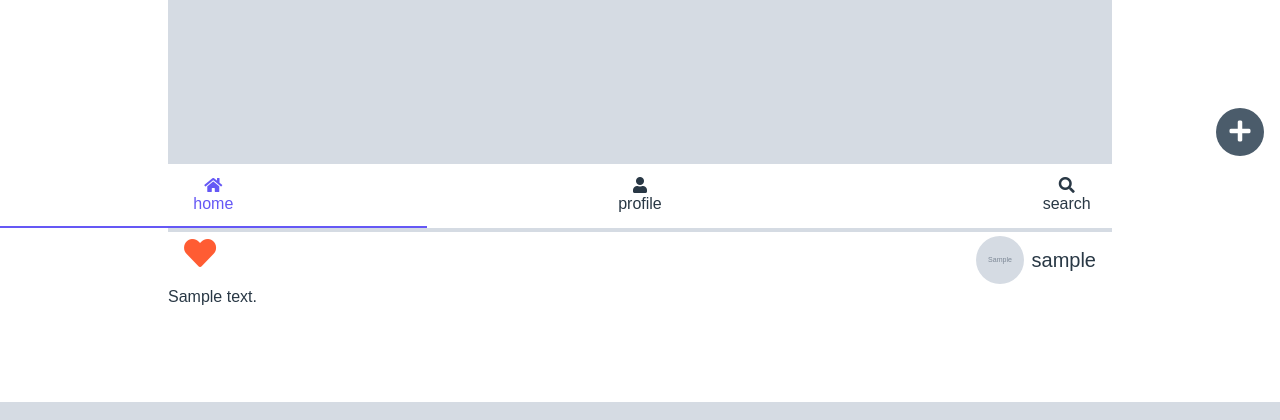
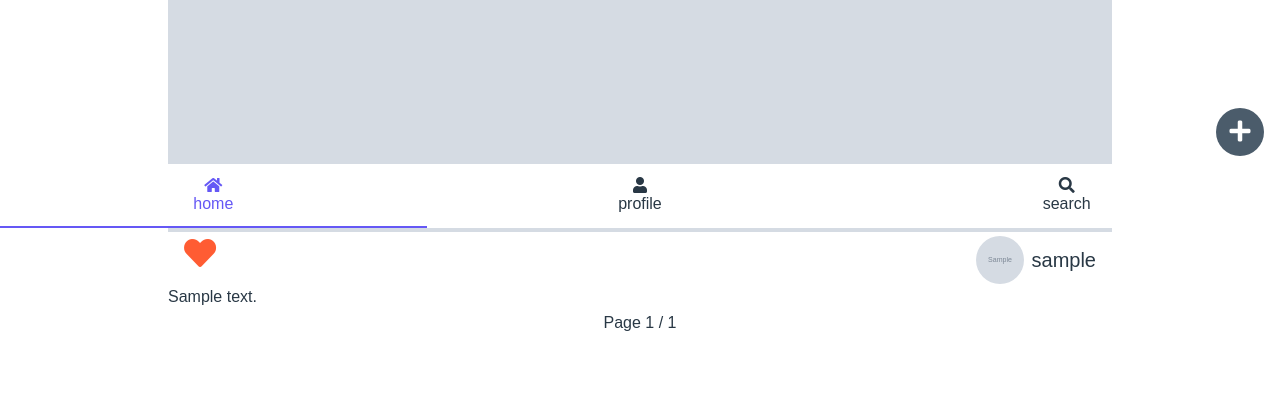
Before and after one commit to BeEngineer-Organization/BeEngram, a Django app: page /home/ in a window 1280 px wide. Shown: the part 572-992 px from the top of the page. Run offline with Django 4.2, Linux system fonts and the light colour scheme; a user stored in the database is signed in; tables that the repository leaves empty hold one stand-in row (values such as "Sample post"); grey boxes marked "Sample" are stand-in pictures.

Commit message:
add pagination

```diff
--- a/main/static/main/css/style.css
+++ b/main/static/main/css/style.css
@@ -217,6 +217,10 @@ body {
     margin: 0;
 }
 
+.pagination {
+    text-align: center;
+}
+
 .post-list {
     list-style: none;
     width: 100%;
@@ -391,7 +395,6 @@ body {
 
 .profile__icon {
     display: flex;
-    justify-content: center;
     align-items: center;
 }
 
--- a/main/templates/main/follow_list.html
+++ b/main/templates/main/follow_list.html
@@ -37,6 +37,7 @@
     </li>
     {% endfor %}
 </ul>
+{% include "main/pagination.html" %}
 {% endblock %}
 
 {% block footer %}{% include "main/footer.html" with current="profile" %}{% endblock %}
--- /dev/null
+++ b/main/templates/main/pagination.html
@@ -0,0 +1,9 @@
+{% load queryparams %}<div class="pagination">
+    {% if page_obj.has_previous %}
+    <a href="?{% update_queryparams page=page_obj.previous_page_number %}">前</a>
+    {% endif %}
+    <span class="pagination__current">Page {{ page_obj.number }} / {{ page_obj.paginator.num_pages }}</span>
+    {% if page_obj.has_next %}
+    <a href="?{% update_queryparams page=page_obj.next_page_number %}">次</a>
+    {% endif %}
+</div>
--- a/main/templates/main/post_list.html
+++ b/main/templates/main/post_list.html
@@ -59,6 +59,7 @@
     </li>
     {% endfor %}
 </ul>
+{% include "main/pagination.html" %}
 {% endblock %}
 
 {% block footer %}{% include "main/footer.html" with has_floating_button=True %}{% endblock %}
--- a/main/templates/main/search.html
+++ b/main/templates/main/search.html
@@ -91,6 +91,7 @@
     {% endfor %}
 </ul>
 {% endif %}
+{% include "main/pagination.html" %}
 {% endblock %}
 
 {% block footer %}{% include "main/footer.html" with current="search" has_floating_button=True %}{% endblock %}
--- a/main/views.py
+++ b/main/views.py
@@ -162,8 +162,7 @@ class ProfileView(LoginRequiredMixin, FollowMixin, DetailView):
 
     def get_queryset(self):
         queryset = (
-            User.objects
-            .filter(pk=self.kwargs["pk"])
+            User.objects.filter(pk=self.kwargs["pk"])
             .prefetch_related("posts", "like")
             .annotate(
                 Count("posts", distinct=True),
@@ -172,7 +171,9 @@ class ProfileView(LoginRequiredMixin, FollowMixin, DetailView):
             )
         )
         if self.kwargs["pk"] != self.request.user.pk:
-            follow_list = self.request.user.follow.all().values_list("id", flat=True)
+            follow_list = self.request.user.follow.all().values_list(
+                "id", flat=True
+            )
             queryset = queryset.annotate(
                 is_follow=Case(
                     When(id__in=follow_list, then=True),
@@ -185,6 +186,7 @@ class ProfileView(LoginRequiredMixin, FollowMixin, DetailView):
 class FollowListView(LoginRequiredMixin, FollowMixin, ListView):
     template_name = "main/follow_list.html"
     ordering = ("username",)
+    paginate_by = 20
 
     def get_queryset(self):
         user = get_object_or_404(User, pk=self.kwargs["pk"])
@@ -192,7 +194,9 @@ class FollowListView(LoginRequiredMixin, FollowMixin, ListView):
             queryset = user.followed
         else:
             queryset = user.follow
-        follow_list = self.request.user.follow.all().values_list("id", flat=True)
+        follow_list = self.request.user.follow.all().values_list(
+            "id", flat=True
+        )
         self.queryset = queryset.annotate(
             is_follow=Case(
                 When(id__in=follow_list, then=True),
@@ -209,6 +213,7 @@ class FollowListView(LoginRequiredMixin, FollowMixin, ListView):
 
 class SearchView(LoginRequiredMixin, FollowMixin, ListView):
     template_name = "main/search.html"
+    paginate_by = 20
 
     def get_queryset(self):
         form = SearchForm(self.request.GET)
@@ -230,10 +235,12 @@ class SearchView(LoginRequiredMixin, FollowMixin, ListView):
 
         for word in keyword.split():
             queryset = queryset.filter(note__icontains=word)
-        return queryset
+        return queryset.order_by("-post_date")
 
     def _search_users(self, keyword):
-        follow_list = self.request.user.follow.all().values_list("id", flat=True)
+        follow_list = self.request.user.follow.all().values_list(
+            "id", flat=True
+        )
         queryset = User.objects.all().annotate(
             is_follow=Case(
                 When(id__in=follow_list, then=True),
@@ -243,7 +250,7 @@ class SearchView(LoginRequiredMixin, FollowMixin, ListView):
 
         for word in keyword.split():
             queryset = queryset.filter(username__icontains=word)
-        return queryset
+        return queryset.order_by("-is_follow", "username")
 
     def get_context_data(self, **kwargs):
         context = super().get_context_data(**kwargs)
```
Also changed, not shown: main/templatetags/queryparams.py (added, +14 -0 lines), main/templatetags/__init__.py (added).
